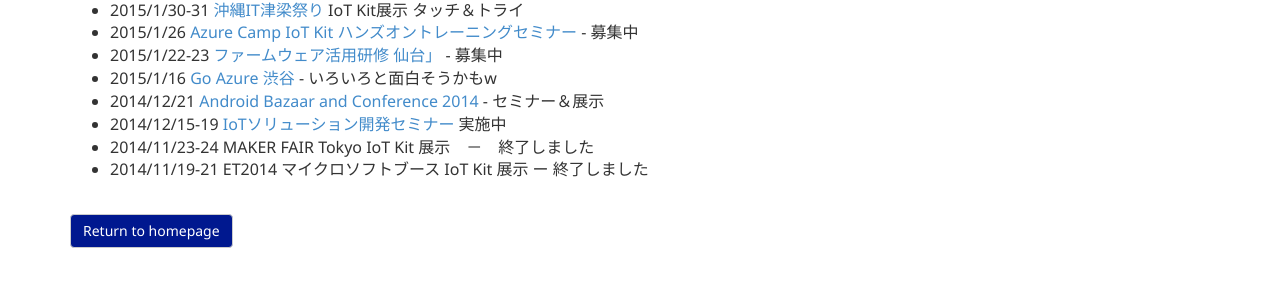
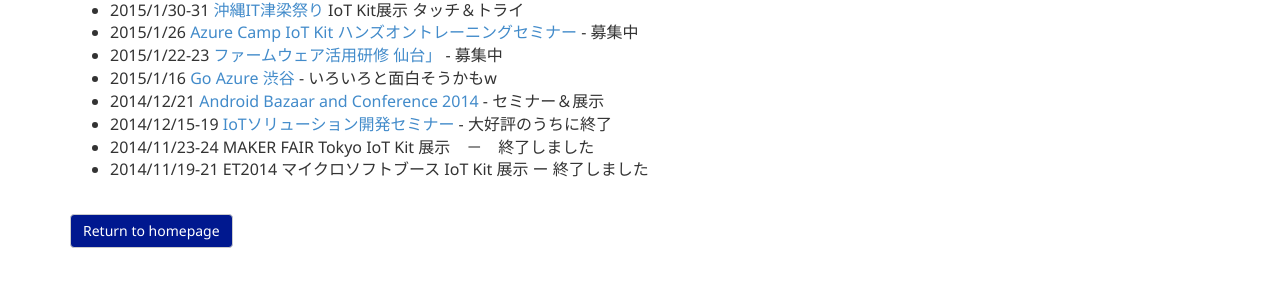
Before and after one commit to ms-iotkithol-jp/ms-iotkithol-jp.github.io, a Jekyll site: the page built from HowToLearn.md, in a window 1280 px wide and 1016 px high. Shown: the part 656-962 px from the top of the window. Built offline with Jekyll 4.4.1, drawn with Linux system fonts in a browser that asks for light colours; nearby versions of some CDN libraries.

Commit message:
SeminarStatusUpdated

```diff
--- a/HowToLearn.md
+++ b/HowToLearn.md
@@ -18,7 +18,7 @@
 * 2015/1/22-23 [ファームウェア活用研修 仙台」](http://www.mit.pref.miyagi.jp/embedded/kensyu_26/#firmware) - 募集中
 * 2015/1/16 [Go Azure 渋谷](http://r.jazug.jp/) - いろいろと面白そうかもw
 * 2014/12/21 [Android Bazaar and Conference 2014](http://abc.android-group.jp/2014w/) - セミナー＆展示
-* 2014/12/15-19 [IoTソリューション開発セミナー](http://www.microsoft.com/ja-jp/mic/seminar/iot_ml.aspx) 実施中
+* 2014/12/15-19 [IoTソリューション開発セミナー](http://www.microsoft.com/ja-jp/mic/seminar/iot_ml.aspx) - 大好評のうちに終了
 * 2014/11/23-24 MAKER FAIR Tokyo IoT Kit 展示　－　終了しました
 * 2014/11/19-21 ET2014 マイクロソフトブース IoT Kit 展示 ー 終了しました
 
```
